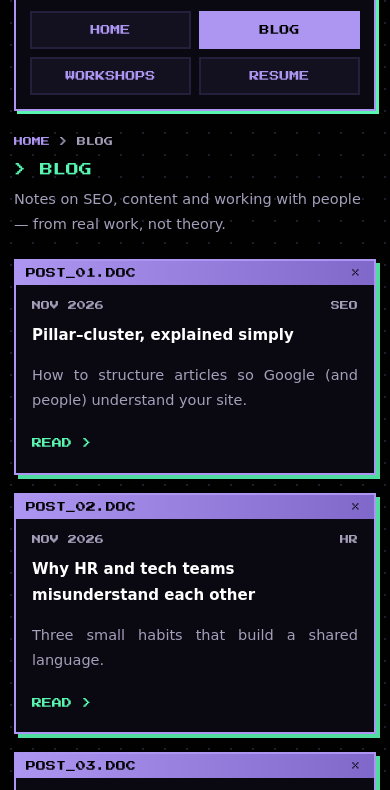
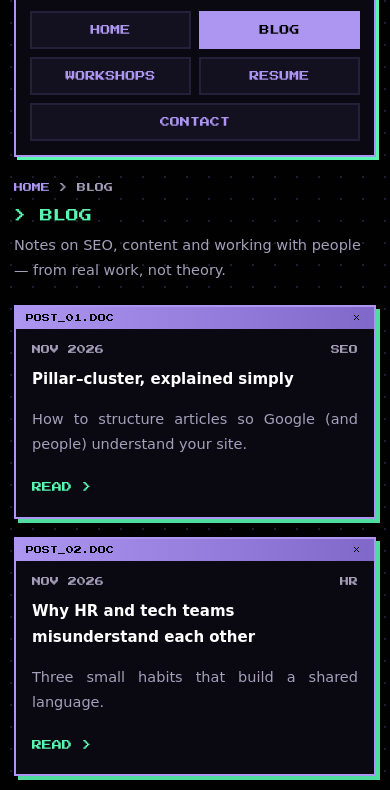
Before and after one commit to ftmfrb80-bot/fatemeh-site, a plain HTML site: page blog/index.html in a window 390 px wide. Shown: the part 54-844 px from the top of the page. Drawn offline with Linux system fonts and the light colour scheme.

Commit message:
Add contact page, CONTACT in menu, mobile improvements

```diff
--- a/blog/index.html
+++ b/blog/index.html
@@ -111,6 +111,11 @@
     .grid{gap:18px}
     .row div:first-child{font-size:9px}
     .note{font-size:13px;padding:12px 14px}
+    .win-t{font-size:8px}
+    .win-t span:first-child{overflow:hidden;text-overflow:ellipsis;white-space:nowrap}
+    nav a:last-child{grid-column:1/-1}
+    .btn{display:block;text-align:center;margin:8px 0 0}
+    body{overflow-x:hidden}
   }
 
   .crumb{font:9px var(--px);color:var(--mu);margin:0 0 14px}
@@ -133,7 +138,7 @@
   <header class="bar-top">
     <div class="logo px">BRAINPING<i>.</i>EXE</div>
     <nav aria-label="Main">
-      <a href="../index.html">HOME</a><a href="../blog/" class="on">BLOG</a><a href="../workshops/">WORKSHOPS</a><a href="../resume/">RESUME</a>
+      <a href="../index.html">HOME</a><a href="../blog/" class="on">BLOG</a><a href="../workshops/">WORKSHOPS</a><a href="../resume/">RESUME</a><a href="../contact/">CONTACT</a>
     </nav>
   </header>
   <main>
```
